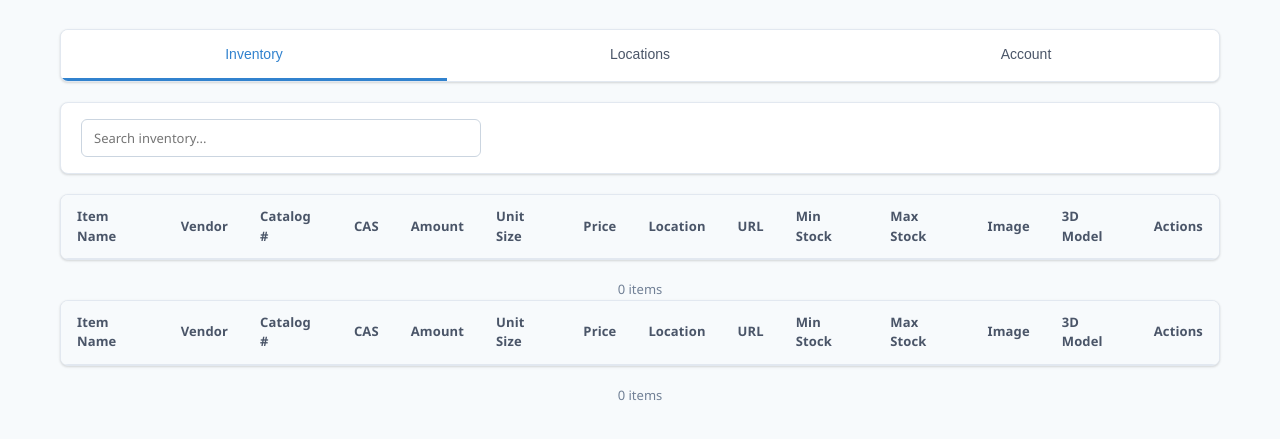
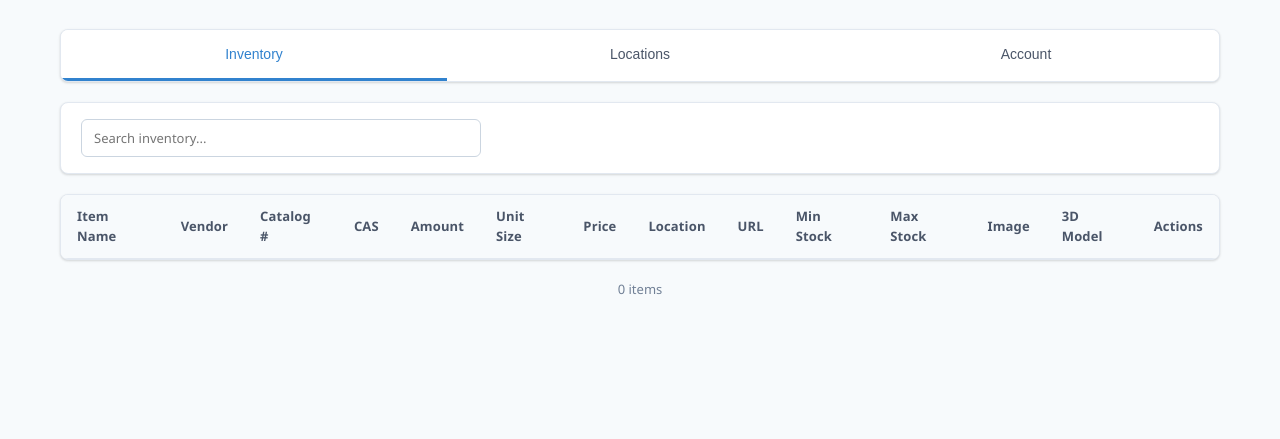
Before and after one commit to oliverfawcett-sys/InventoryTracker, a website: page index.html in a window 1280 px wide. Shown: the part 131-570 px from the top of the page. Drawn offline with Linux system fonts and the light colour scheme; no server answers; sample sign-in values are in the browser's storage.

Commit message:
Removed table issue

```diff
--- a/index.html
+++ b/index.html
@@ -119,34 +119,6 @@
         </form>
       </div>
     </div>
-
-    <div class="table-wrapper">
-      <table>
-        <thead>
-          <tr>
-            <th>Item Name</th>
-            <th>Vendor</th>
-            <th>Catalog #</th>
-            <th>CAS</th>
-            <th>Amount</th>
-            <th>Unit Size</th>
-            <th>Price</th>
-            <th>Location</th>
-            <th>URL</th>
-            <th>Min Stock</th>
-            <th>Max Stock</th>
-            <th>Image</th>
-            <th>3D Model</th>
-            <th>Actions</th>
-          </tr>
-        </thead>
-        <tbody id="inventoryTable">
-        </tbody>
-      </table>
-    </div>
-    <div class="footer">
-      <div id="itemCount">0 items</div>
-    </div>
   </div>
   <script src="https://3dmol.csb.pitt.edu/build/3Dmol-min.js"></script>
   <script src="app.js"></script>
```
